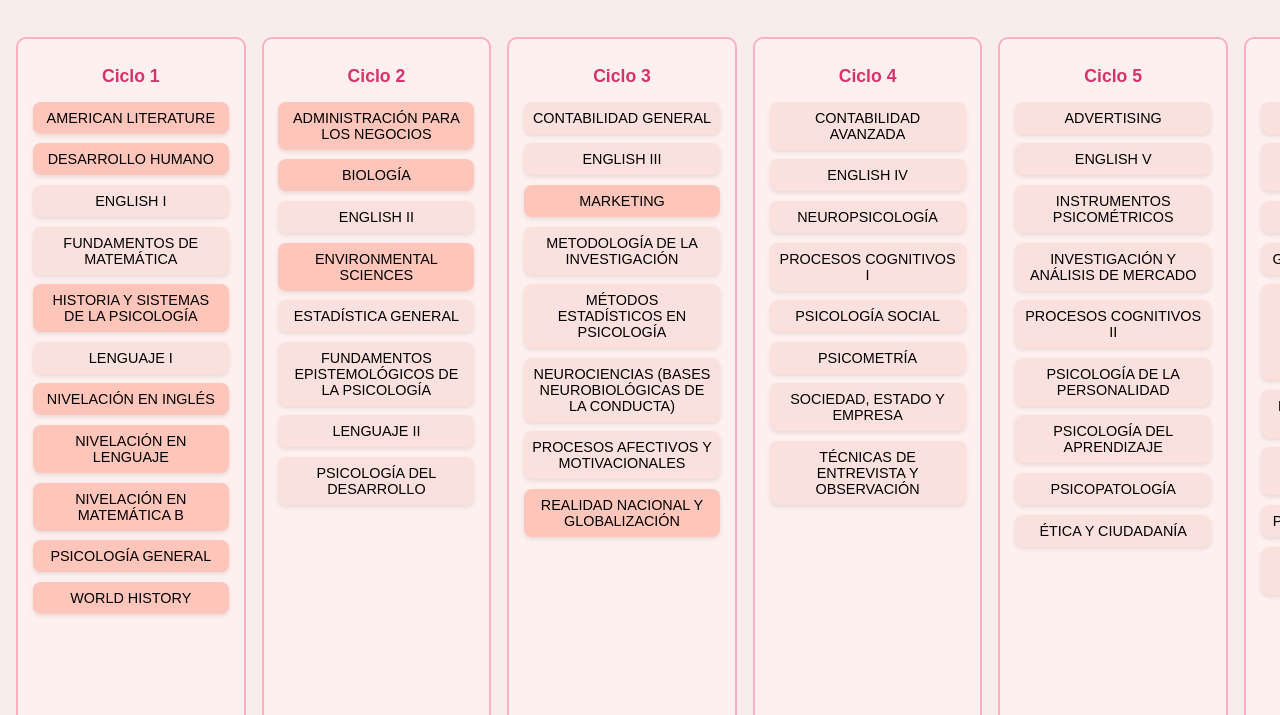
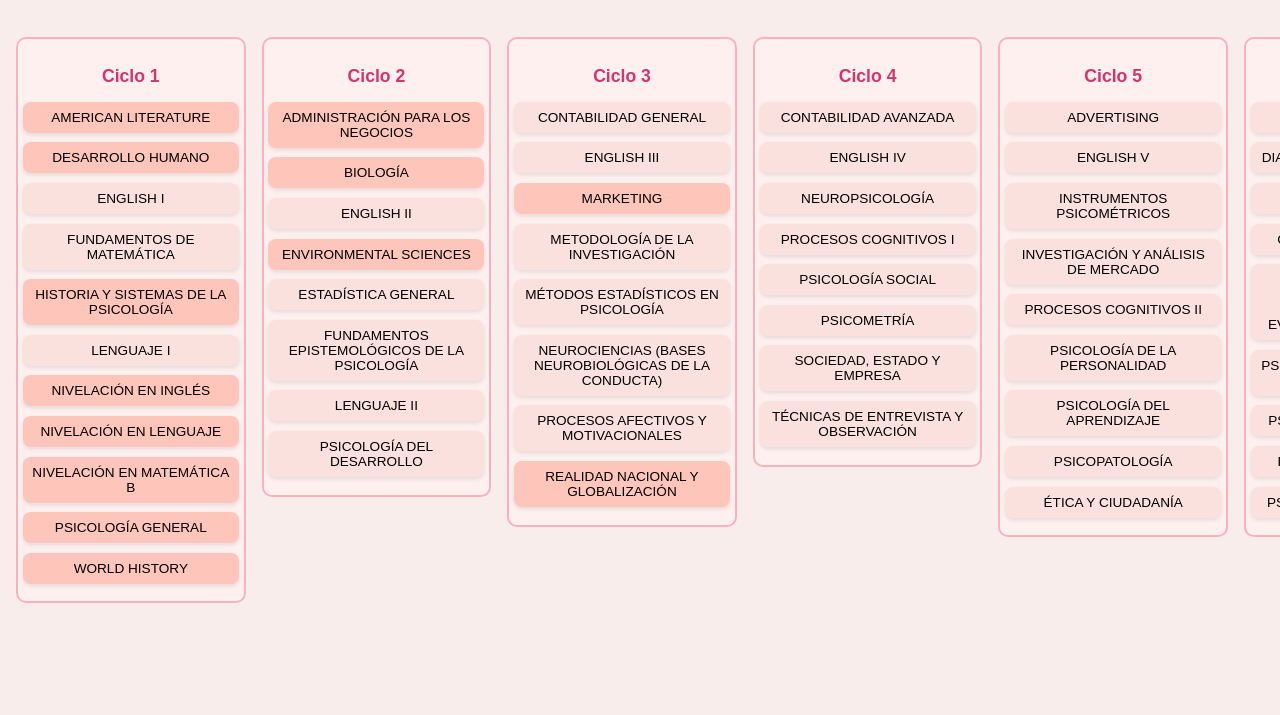
Before and after one commit to Anahel-Suarez/malla-psicologia-dg-marketing, a plain HTML site: page index.html in a window 1280 px wide. Shown: the part 85-800 px from the top of the page. Drawn offline with Linux system fonts and the light colour scheme.

Commit message:
Update style.css

```diff
--- a/style.css
+++ b/style.css
@@ -25,7 +25,7 @@ main {
   gap: 1rem;
   padding: 1rem;
   overflow-x: auto;
-  justify-content: start;
+  align-items: flex-start;
 }
 
 .ciclo {
@@ -33,7 +33,7 @@ main {
   border: 2px solid #fbb1bd;
   border-radius: 10px;
   padding: 0.8rem;
-  min-width: 200px;
+  width: 200px;
   flex-shrink: 0;
   display: flex;
   flex-direction: column;
@@ -53,11 +53,10 @@ main {
   padding: 0.5rem;
   margin: 0.3rem 0;
   border-radius: 8px;
-  font-size: 0.9rem;
+  font-size: 0.85rem;
   text-align: center;
   word-wrap: break-word;
   width: 100%;
-  max-width: 180px;
   box-shadow: 0 2px 4px rgba(0,0,0,0.1);
   cursor: pointer;
   color: #000;
```
